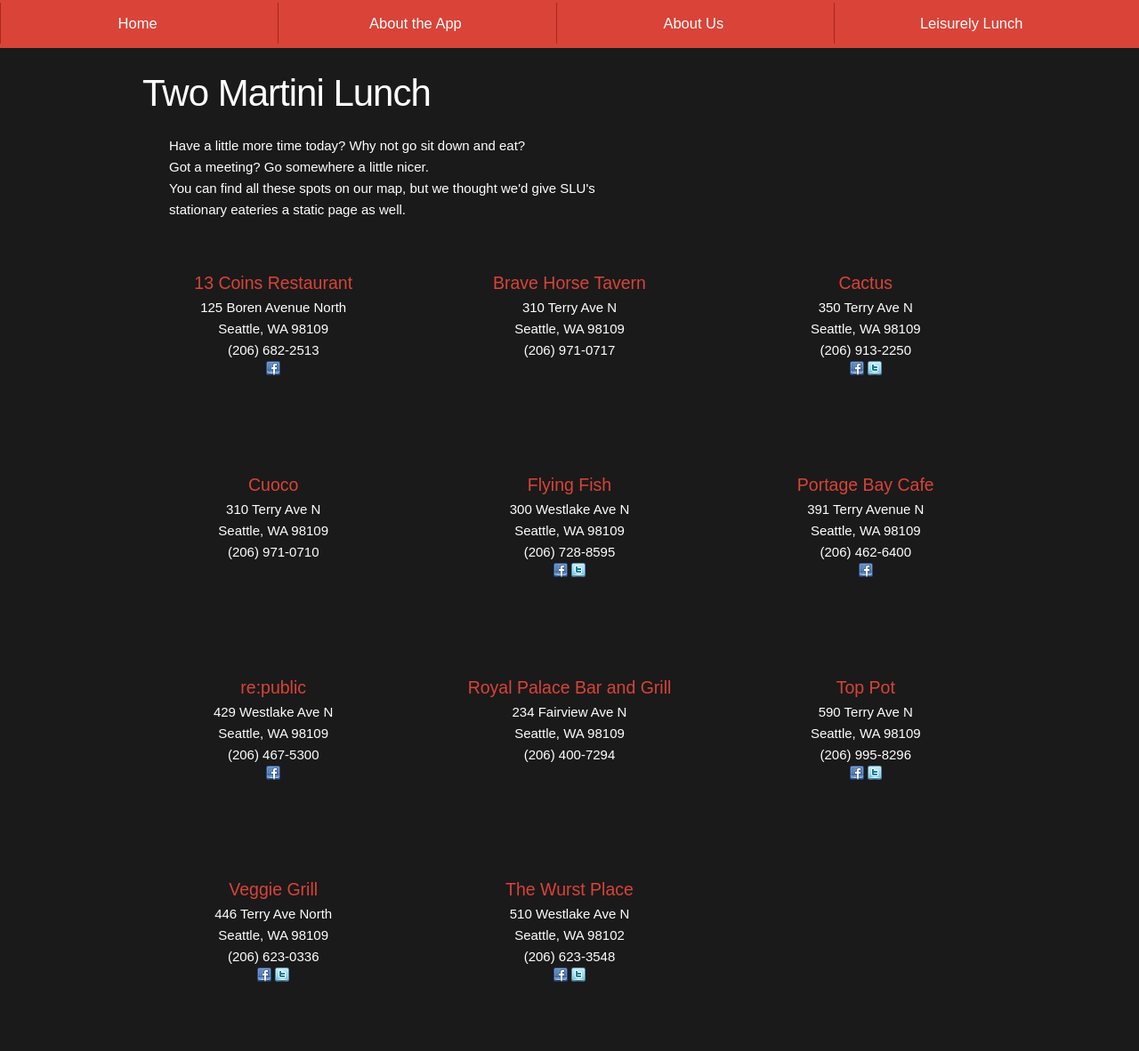
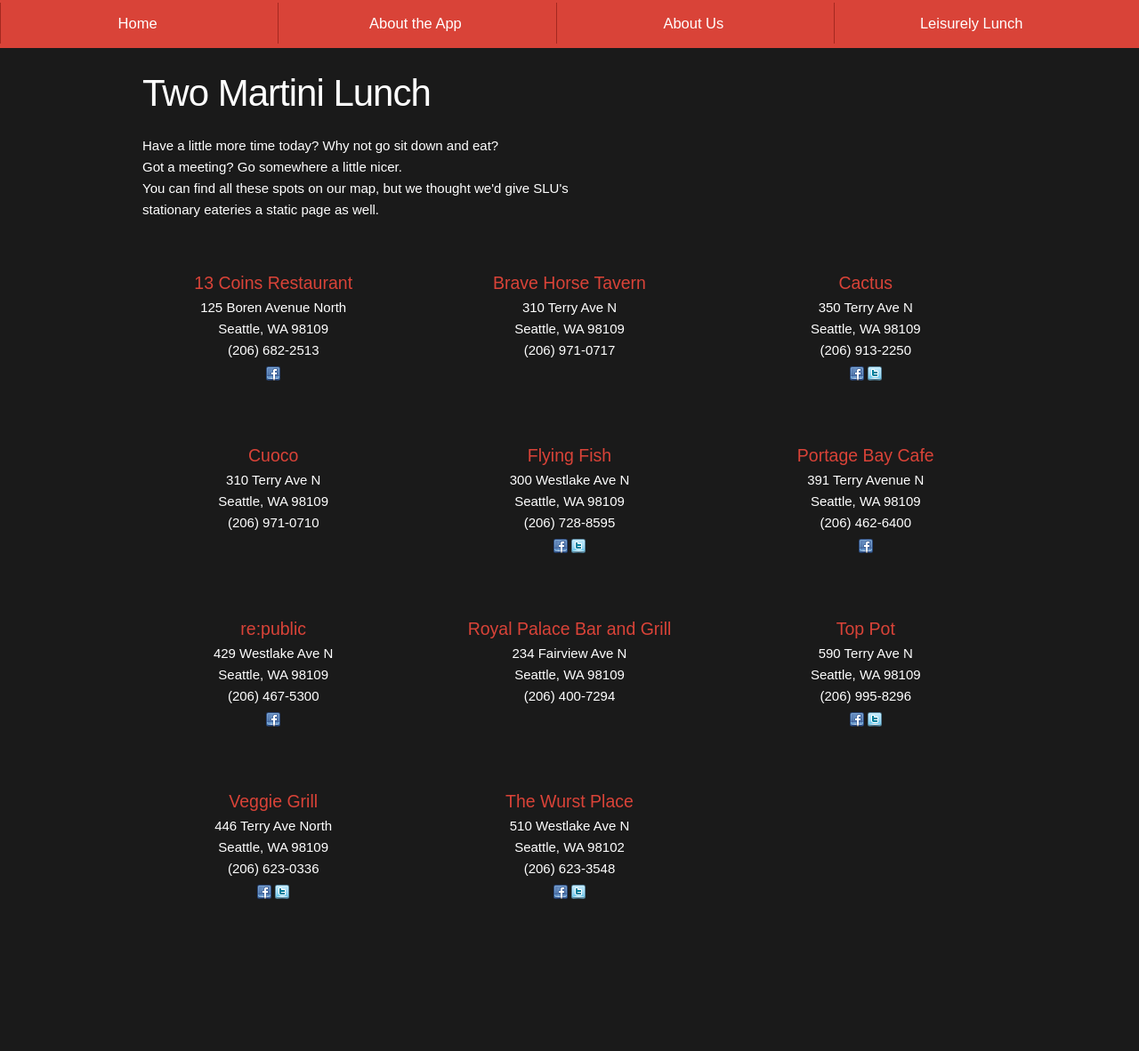
Before and after one commit to bentongreen/hour-long-lunch, a website: page public/martinilunch.html in a window 1280 px wide. Shown: the part 134-1316 px from the top of the page at 89% size. After the commit the page ends 1184 px from the top, so only its background shows below. Drawn offline with nearby package versions, Linux system fonts and the light colour scheme; a web font is replaced by a local one.

Commit message:
fix martini lunch spacing

```diff
--- a/public/css/styles.css
+++ b/public/css/styles.css
@@ -105,10 +105,7 @@
   text-decoration: underline;
 }
 
-.martini-head{
-  text-align: left;
-  padding-left: 30px;
-}
+
 
 /* --------------- About Us Styles ----------*/
 .columns img{
@@ -118,8 +115,13 @@
 .container h3{
   font-size: 2em;
   color: #d94338;
+  text-align: left;
 }
 
+.rest-row img{
+  margin-bottom: 0;
+  padding-bottom: 0;
+}
 /* -------------- Table Styles -------------*/
 #sub {
  -webkit-border-radius: 28;
@@ -213,4 +215,9 @@
   .highlight-row{
     background-color: none;
   }
+
+  .martini-head{
+  text-align: left;
 }
+
+}
--- a/public/martinilunch.html
+++ b/public/martinilunch.html
@@ -54,13 +54,13 @@
       </div><!-- end twelve col -- >
     </div><!-- end row -->
 
-  <div class="row">
+  <div class="row rest-row">
     <div class="four columns martini-content">
         <a href="http://www.13coins.com/">13 Coins Restaurant</a><br>
         125 Boren Avenue North<br>
         Seattle, WA 98109<br>
         (206) 682-2513<br>
-        <a href="https://www.facebook.com/13Coins"><img src="img/facebook.png"></a><br>
+        <a href="https://www.facebook.com/13Coins"><img src="img/facebook.png"></a>
     </div><!-- end four columns -->
 
     <div class="four columns martini-content">
@@ -80,7 +80,7 @@
     </div><!-- end four columns -->
   </div><!-- end row -->
 
-  <div class="row">
+  <div class="row rest-row">
     <div class="four columns martini-content">
     <a href="http://cuoco-seattle.com/">Cuoco</a><br>
       310 Terry Ave N<br>
@@ -106,7 +106,7 @@
      </div><!-- end four columns -->
     </div><!-- end row -->
 
-  <div class="row">
+  <div class="row rest-row">
     <div class="four columns martini-content">
       <a href="http://republicseattle.com/">re:public</a><br>
       429 Westlake Ave N<br>
@@ -132,7 +132,7 @@
     </div><!-- end four columns -->
     </div><!-- end row -->
 
-    <div class="row">
+    <div class="row rest-row">
       <div class="four columns martini-content">
         <a href="http://veggiegrill.com/">Veggie Grill</a><br>
         446 Terry Ave North<br>
```
Also changed, not shown: public/index.html (+10 -0 lines), public/img/fthlllogo.gif (added), public/img/hlllogo.gif (added).
